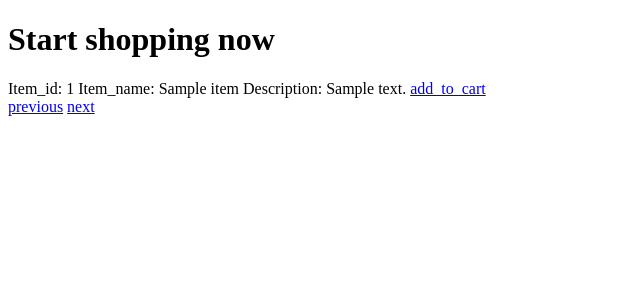
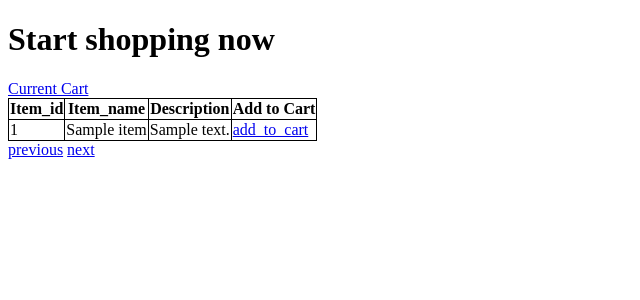
Before and after one commit to ingridweiyu/Ecommerce_Composite, a Flask app: a page that uses templates/shopping.html in a window 1280 px wide. Shown: the top 300 px of the page, without its empty margins (0-640 px from the left). Run offline with Flask 2, Linux system fonts and the light colour scheme; a user stored in the database is signed in; a database or web service that is not in the repository returns one stand-in record (values such as "Sample title"); data that the repository does not hold is empty.

Commit message:
added table cells, prev and next features

```diff
--- a/templates/shopping.html
+++ b/templates/shopping.html
@@ -3,21 +3,39 @@
 <head>
     <meta charset="UTF-8">
     <title>Shopping</title>
+    <style>
+        table, th, td {
+  border: 1px solid black;
+  border-collapse: collapse;
+}
+
+    </style>
 </head>
 <body>
 
+<div>
     <h1>Start shopping now</h1>
+    <a class="button" href="/get_items_in_cart/{{cart_id}}">Current Cart</a>
+    <table valign="top">
+  <tr>
+    <th>Item_id</th>
+    <th>Item_name</th>
+    <th>Description</th>
+      <th>Add to Cart</th>
+  </tr>
+    {% for l in data %}
+        <tr>
+        <td>{{ l.item_id }}</td> <td>{{ l.item_name }} </td><td>{{ l.description }}</td>
+       <td> <a href='{{ l.add }}'>add_to_cart</a> </td>
+             </tr>
+    {% endfor %}
+</table>
+
+</div>
 
 
-    {% for l in data %}
-        <span>Item_id: {{ l.item_id }} Item_name: {{ l.item_name }} Description: {{ l.description }}</span>
-        <a href='{{ l.add }}'>add_to_cart</a>
-
-        <br>
-    {% endfor %}
-
-    <a href="{{ prev }}">previous</a>
-    <a href="{{ next }}">next</a>
+    <a href="/get_items_next/?url={{ prev }}&cart_id=cart_id">previous</a>
+    <a href="/get_items_next/?url={{ next }}&cart_id=cart_id">next</a>
 
 </body>
 </html>
```
